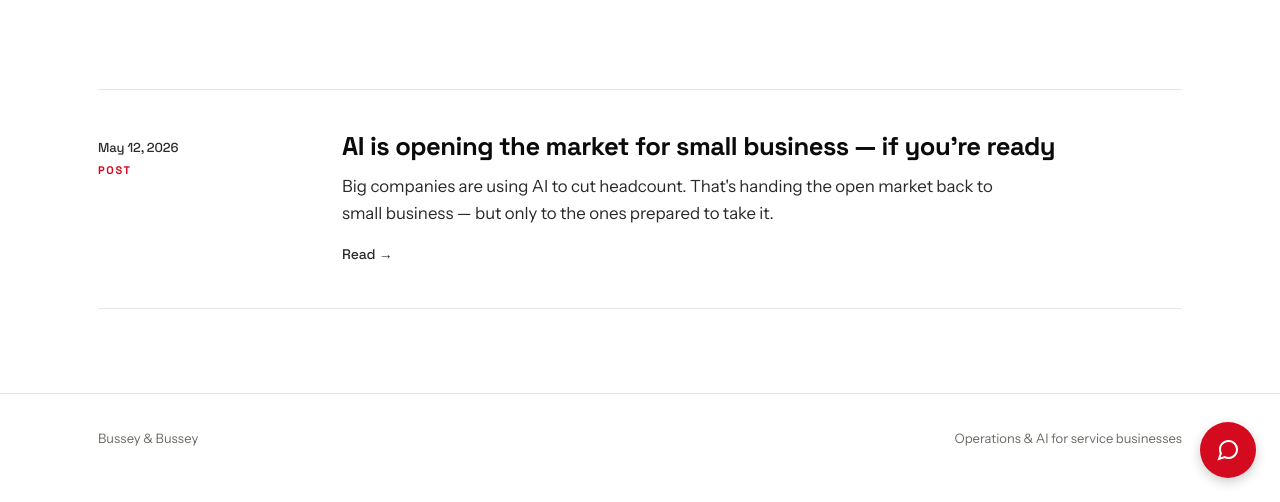
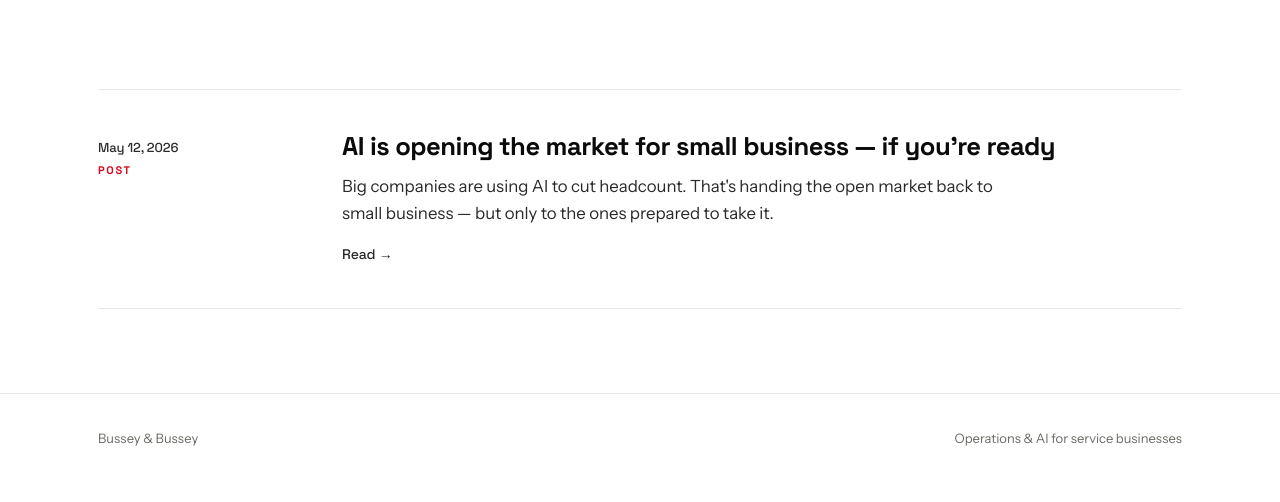
Before and after one commit to mrmicaiah/Bussey-Bussey, an Eleventy site: page site/src/blog.njk in a window 1280 px wide. Shown: the part 298-800 px from the top of the page. Built offline with nearby package versions, Linux system fonts and the light colour scheme; Eleventy itself is replaced by a stand-in of ours; files that its build step writes are made by us from their sources.

Commit message:
Remove floating chat widget from base layout — inline chat card is the single contact pattern

```diff
--- a/site/src/_includes/layouts/base.njk
+++ b/site/src/_includes/layouts/base.njk
@@ -25,6 +25,6 @@
     {% include "partials/header.njk" %}
     <main>{{ content | safe }}</main>
     {% include "partials/footer.njk" %}
-    {% include "partials/chat-widget.njk" %}
+    {# Floating chat widget removed — inline chat card on homepage/about/services/contact is the single contact pattern. #}
   </body>
 </html>
```
